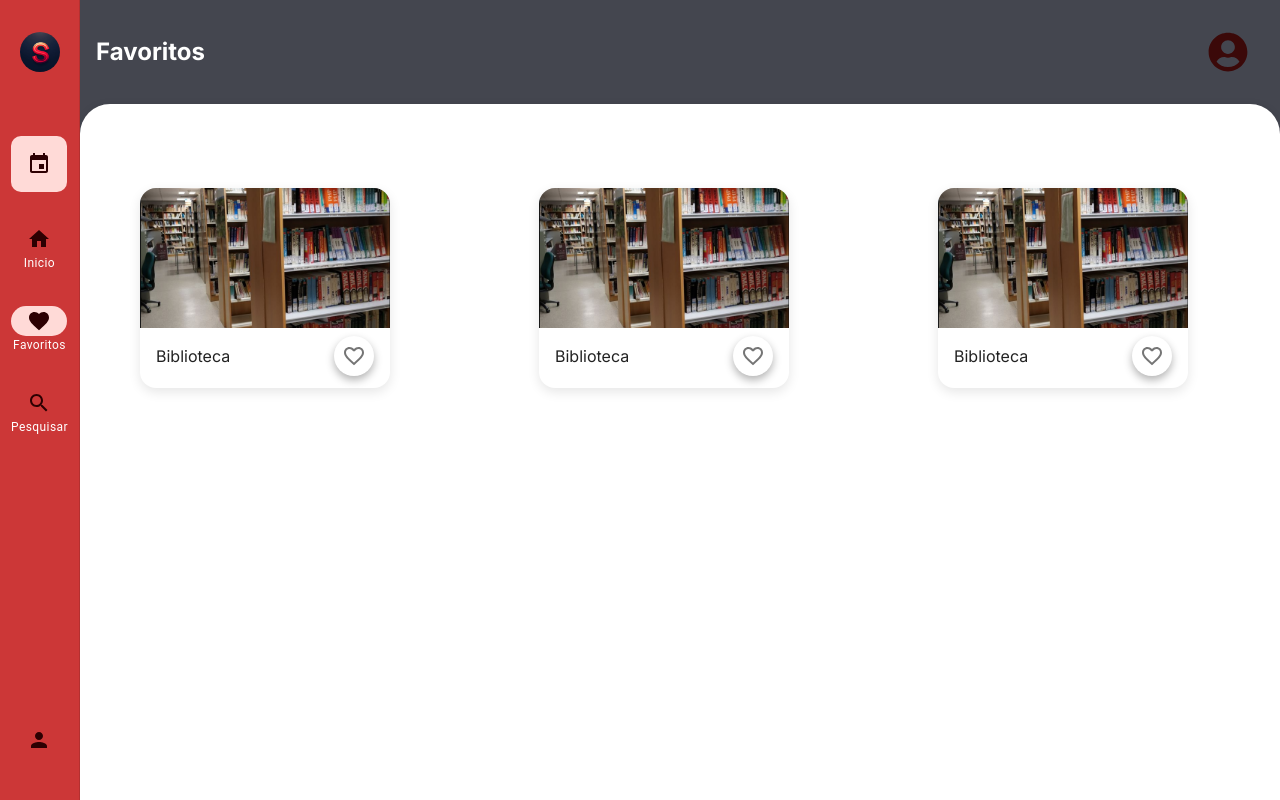
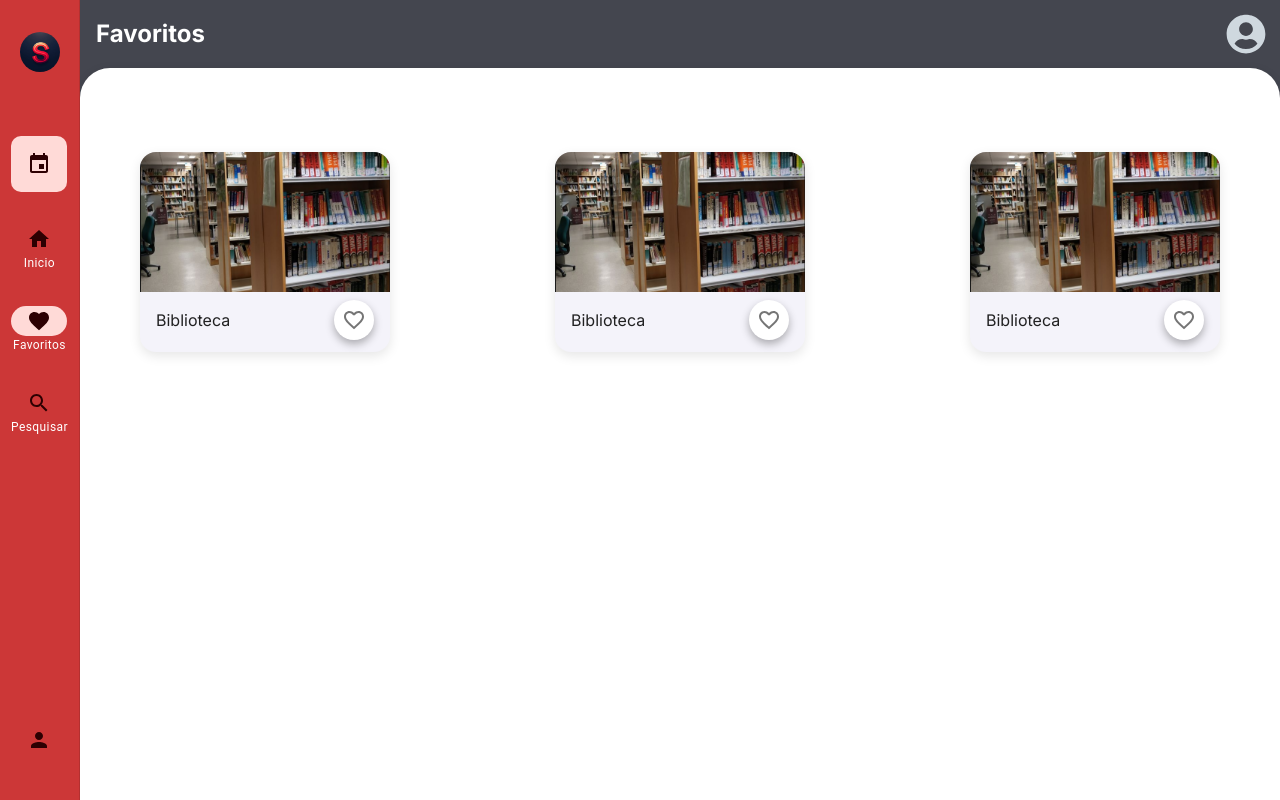
Before and after one commit to 20in13/TCC-LastVersion, a Next.js app: page /screens/Fav in a window 1280 px wide. Built offline with nearby package versions, Linux system fonts and the light colour scheme.

Commit message:
updates de layout

```diff
--- a/src/app/components/Card.jsx
+++ b/src/app/components/Card/page.jsx
@@ -10,7 +10,7 @@ import FavoriteBorderIcon from "@mui/icons-material/FavoriteBorder";
 import FavoriteIcon from "@mui/icons-material/Favorite";
 import Box from "@mui/material/Box";
 
-export default function LibraryCard() {
+export default function LibraryCard({ local }) {
   const [liked, setLiked] = useState(false);
 
   const handleCardClick = () => {
@@ -18,23 +18,22 @@ export default function LibraryCard() {
   };
 
   return (
-    <Box onClick={handleCardClick} sx={{ cursor: "pointer", display: "inline-block" }}>
+    <Box onClick={handleCardClick} sx={{ cursor: "pointer", display: "inline-block", paddingBottom:"3rem" }}>
       <Card
         sx={{
           width: 250,
           height: 200,
           borderRadius: "16px",
+          backgroundColor: "#F4F3FA",
           boxShadow: "0 4px 12px rgba(0, 0, 0, 0.1)",
           position: "relative",
           overflow: "visible",
-          marginBottom: " 2rem",
-          marginRight: " 2rem",
         }}
       >
         <CardMedia
           component="img"
           height="140"
-          image="/biblioteca.png"
+          image={local.image}
           alt="Imagem"
           sx={{ borderTopLeftRadius: "16px", borderTopRightRadius: "16px" }}
         />
@@ -47,9 +46,13 @@ export default function LibraryCard() {
             alignItems: "center",
           }}
         >
-          <Typography variant="h7" component="div" sx={{ flexGrow: 1 }}>
-            Biblioteca
+          <Typography
+            variant="h7"
+            component="div"
+            sx={{ flexGrow: 1 }}>
+              {local.name}
           </Typography>
+
           <IconButton
             sx={{
               backgroundColor: "white",
@@ -73,3 +76,10 @@ export default function LibraryCard() {
     </Box>
   );
 }
+
+LibraryCard.defaultProps = {
+  local: {
+    name: 'Biblioteca',
+    image: '/biblioteca.png',
+  },
+};
--- a/src/app/components/Card.module.css
+++ b/src/app/components/Card/page.module.css
@@ -11,8 +11,7 @@
     height: 200px;
     border-radius: 10px;
     overflow: hidden;
-    margin-bottom: 16px;
-    margin-horizontal: 10px;
+    margin-bottom: 1rem;
     align-content: center;
     cursor: pointer;
     position: relative;
--- a/src/app/layout.js
+++ b/src/app/layout.js
@@ -4,7 +4,7 @@ import "./globals.css";
 const inter = Inter({ subsets: ["latin"] });
 
 export const metadata = {
-  title: "Create Next App",
+  title: "Space School",
   description: "Generated by create next app",
 };
 
--- a/src/app/screens/Fav/page.jsx
+++ b/src/app/screens/Fav/page.jsx
@@ -1,12 +1,20 @@
 "use client";
 
 import React, { useState } from 'react';
+import { useRouter } from 'next/navigation';
 import { FaUserCircle } from 'react-icons/fa';
-import Card from '../../components/Card';
+import Card from '../../components/Card/page';
 import styles from './page.module.css';
 import NavigationRail from '../../components/NavRail/page';
+import { IconButton } from "@mui/material";
 
 const HomeW = () => {
+  const router = useRouter();
+
+  const goTo = () => {
+    router.push('/screens/Perfil');
+  };
+
   // Simulando uma lista de itens com uma propriedade 'isFavorite'
   const [items, setItems] = useState([
     { id: 1, name: 'Item 1', isFavorite: true },
@@ -27,7 +35,9 @@ const HomeW = () => {
           <header className={styles.header}>
             <h1 className={styles.title}>Favoritos</h1>
             <div className={styles.headerRight}>
-              <FaUserCircle size={24} color="#3B0909" className={styles.profileIcon} />
+            <IconButton onClick={goTo}>
+              <FaUserCircle className={styles.profileIcon} />
+            </IconButton>
             </div>
           </header>
           <div className={styles.contentWrapper}>
--- a/src/app/screens/Fav/page.module.css
+++ b/src/app/screens/Fav/page.module.css
@@ -50,7 +50,16 @@
   .profileIcon {
     width: 40px;
     height: 40px;
-    margin: 16px;
+    margin: -10px;
+    border-radius: 50%;
+    color: #cfd8df;
+    transition: background-color 0.3s;
+    transition: color 0.3s;
+  }
+
+  .profileIcon:hover {
+    background-color: rgba(207, 216, 207);
+    color: rgba(68, 70, 79);
   }
 
   .contentWrapper {
--- a/src/app/screens/HomeW/page.module.css
+++ b/src/app/screens/HomeW/page.module.css
@@ -68,12 +68,12 @@
   }
 
   .content {
-    width: 95%;
-    background-color: #FFF;
+    width: 90%;
+    background-color: #fff;
     border-top-right-radius: 30px;
     border-top-left-radius: 30px;
     box-shadow: 0px 2px 10px rgba(0, 0, 0, 0.1);
-    padding: 4rem 5%;
+    padding: 5% 5% 0 5%;
     display: flex;
     flex-wrap: wrap;
     justify-content: space-between;
```
Also changed, not shown: src/app/screens/HomeW/page.jsx (+6 -8 lines), src/app/screens/Testes/page.jsx (+15 -4 lines).
